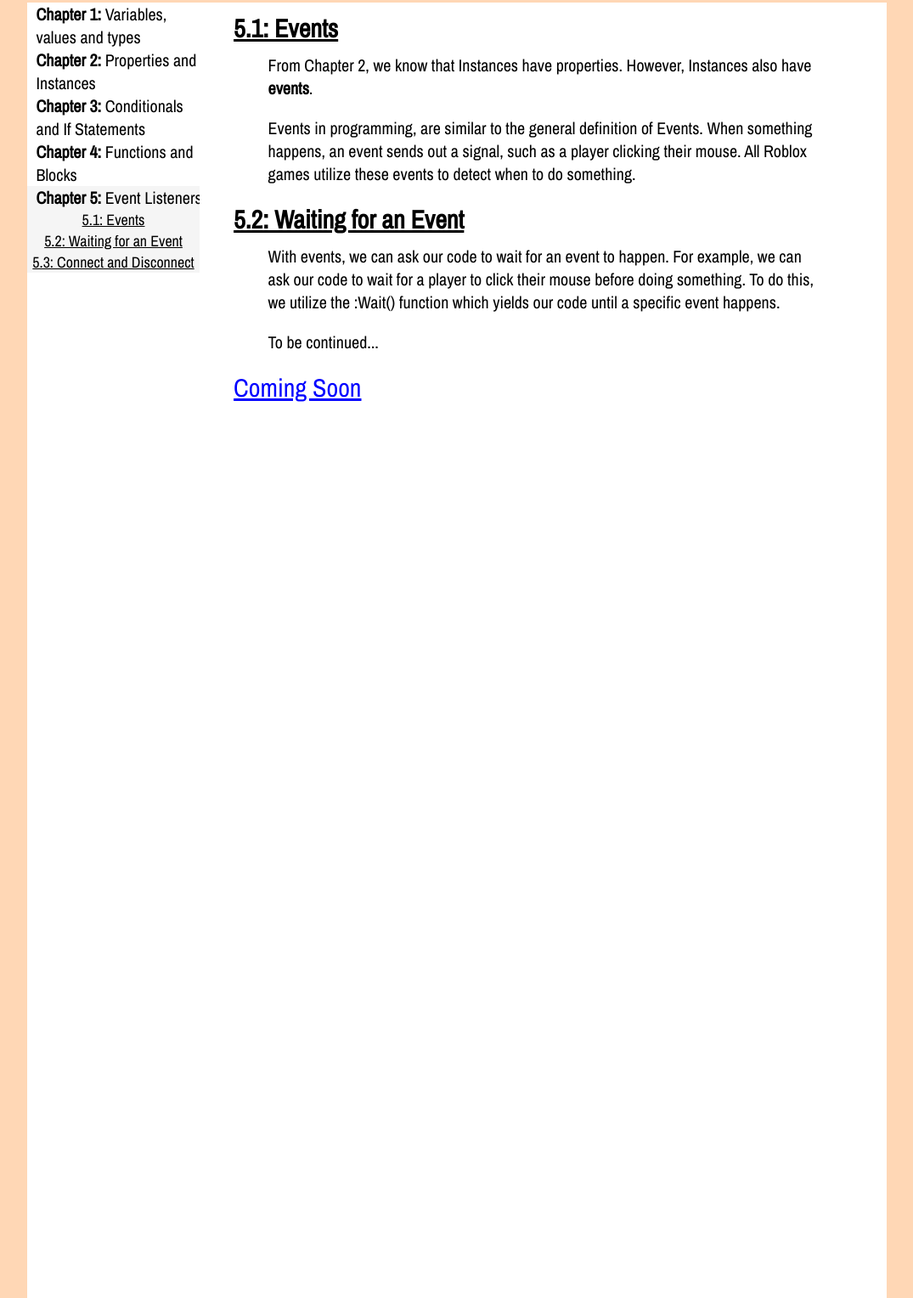
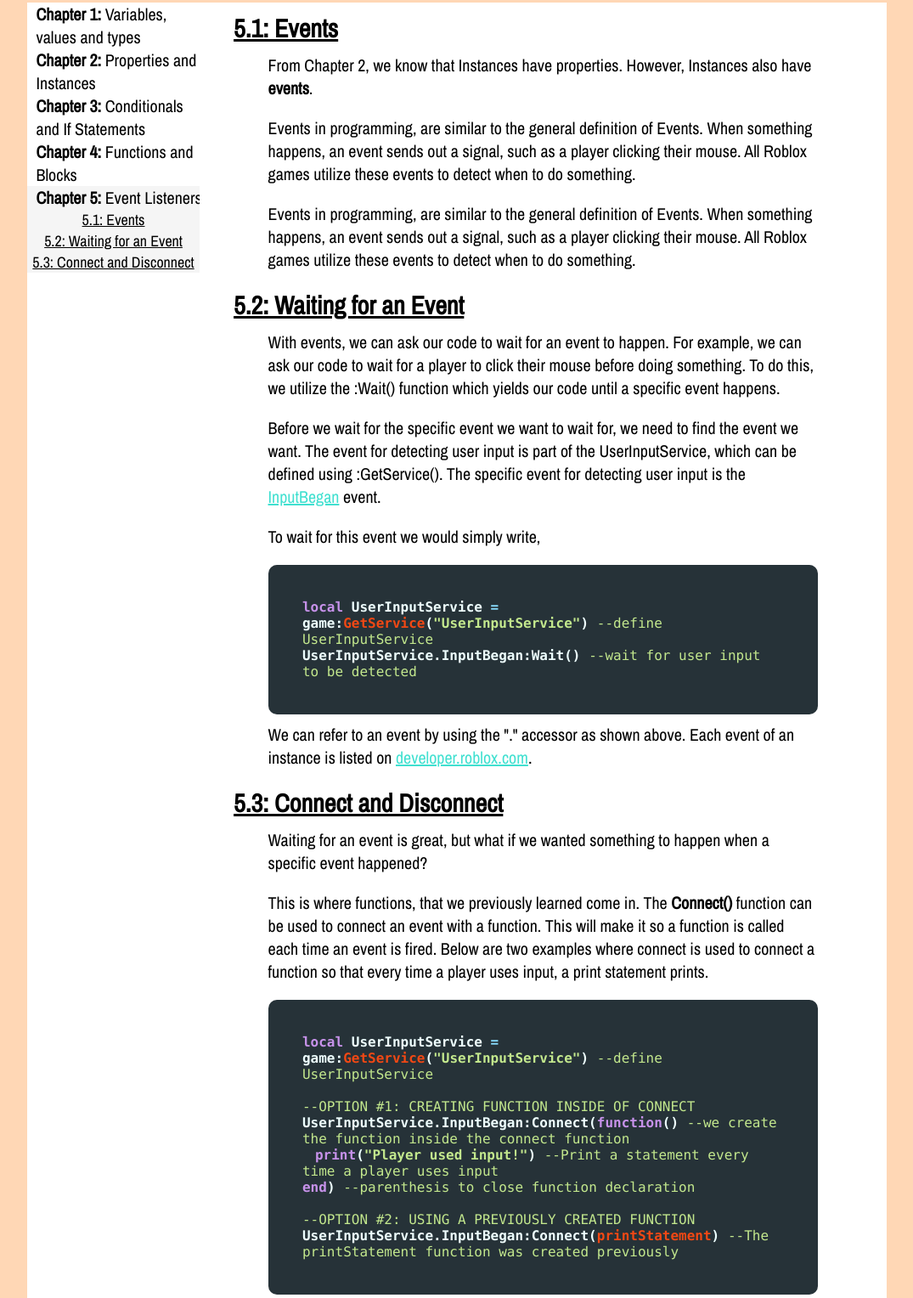
Before and after one commit to LearnRoBooks/RoBooks, a plain HTML site: page public/pages/lessons/chapter5.html in a window 1280 px wide. Shown: the part 97-1625 px from the top of the page at 85% size, without its empty margins (102-1177 px from the left). Drawn offline with nearby package versions, Linux system fonts and the light colour scheme.

Commit message:
Added 5.3 material

```diff
--- a/public/pages/lessons/chapter5.html
+++ b/public/pages/lessons/chapter5.html
@@ -70,11 +70,61 @@
           Events in programming, are similar to the general definition of Events. When something happens, an event sends out a signal, such as a player clicking their mouse. All Roblox games utilize these events to detect when to do something.
         </p>
 
-        <div class="SectionTitle" id="5.1">5.2: Waiting for an Event</div>
+        <p class="SectionParagraph">
+          Events in programming, are similar to the general definition of Events. When something happens, an event sends out a signal, such as a player clicking their mouse. All Roblox games utilize these events to detect when to do something.
+        </p>
+
+        <div class="SectionTitle" id="5.2">5.2: Waiting for an Event</div>
 
         <p class="SectionParagraph">
           With events, we can ask our code to wait for an event to happen. For example, we can ask our code to wait for a player to click their mouse before doing something. To do this, we utilize the :Wait() function which yields our code until a specific event happens.
         </p>
+
+        <p class="SectionParagraph">
+          Before we wait for the specific event we want to wait for, we need to find the event we want. The event for detecting user input is part of the UserInputService, which can be defined using :GetService(). The specific event for detecting user input is the <a href="https://developer.roblox.com/en-us/api-reference/event/UserInputService/InputBegan" style="color: turquoise; background-color: transparent; text-decoration: underline;" target="_blank">InputBegan</a> event.
+        </p>
+
+        <p class="SectionParagraph">
+          To wait for this event we would simply write,
+        </p>
+
+        <div class="CodeSample">
+          <b class ="purplekeyword">local</b> UserInputService <b class="operator">=</b> game:<b class="functionkeyword">GetService</b>(<b class="string">"UserInputService"</b>) <b class="comment">--define UserInputService</b>
+          <br>
+          UserInputService.InputBegan:Wait() <b class="comment">--wait for user input to be detected</b>
+        </div>
+
+        <p class="SectionParagraph">
+          We can refer to an event by using the "." accessor as shown above. Each event of an instance is listed on <a href="https://developer.roblox.com/en-us/api-reference" style="color: turquoise; background-color: transparent; text-decoration: underline;" target="_blank">developer.roblox.com</a>.
+        </p>
+
+        <div class="SectionTitle" id="5.3">5.3: Connect and Disconnect</div>
+
+        <p class="SectionParagraph">
+          Waiting for an event is great, but what if we wanted something to happen when a specific event happened?
+        </p>
+
+        <p class="SectionParagraph">
+          This is where functions, that we previously learned come in. The <b style="background-color: transparent;">Connect()</b> function can be used to connect an event with a function. This will make it so a function is called each time an event is fired. Below are two examples where connect is used to connect a function so that every time a player uses input, a print statement prints.
+        </p>
+
+        <div class="CodeSample">
+          <b class ="purplekeyword">local</b> UserInputService <b class="operator">=</b> game:<b class="functionkeyword">GetService</b>(<b class="string">"UserInputService"</b>) <b class="comment">--define UserInputService</b>
+          <br>
+          <br>
+          <b class="comment">--OPTION #1: CREATING FUNCTION INSIDE OF CONNECT</b>
+          <br>
+          UserInputService.InputBegan:Connect(<b class="purplekeyword">function</b>() <b class="comment">--we create the function inside the connect function</b>
+          <br>
+          <b class ="purplekeyword" style="padding-left: 15px;">print</b>(<b class="string">"Player used input!"</b>) <b class="comment">--Print a statement every time a player uses input</b>
+          <br>
+          <b class ="purplekeyword">end</b>) <b class="comment">--parenthesis to close function declaration</b>
+          <br>
+          <br>
+          <b class="comment">--OPTION #2: USING A PREVIOUSLY CREATED FUNCTION</b>
+          <br>
+          UserInputService.InputBegan:Connect(<b class="functionkeyword">printStatement</b>) <b class="comment">--The printStatement function was created previously</b>
+        </div>
 
         <p class="SectionParagraph">
           To be continued...
```
